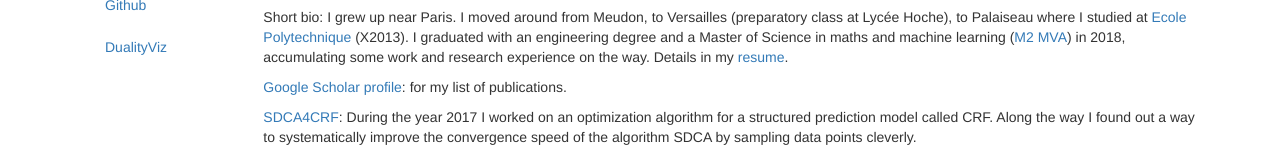
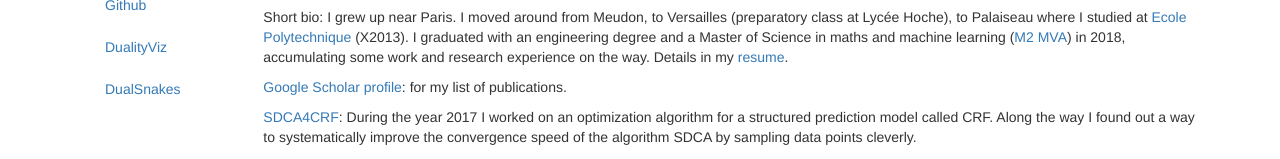
Before and after one commit to remilepriol/remilepriol.github.io, a plain HTML site: page index.html in a window 1280 px wide. Shown: the part 340-499 px from the top of the page. Drawn offline with nearby package versions, Linux system fonts and the light colour scheme; a script that the page names is missing.

Commit message:
Add link to dual snakes

```diff
--- a/index.html
+++ b/index.html
@@ -38,6 +38,7 @@
                 <li><a href="cv_academics.pdf" class="">Resume</a></li>
                 <li><a href="https://github.com/remilepriol" class="">Github</a></li>
                 <li><a href="https://remilepriol.github.io/dualityviz/">DualityViz</a></li>
+                <li><a href="https://remilepriol.github.io/dualityviz/dual_snakes.html">DualSnakes</a></li>
             </ul>
         </div>
 
```
